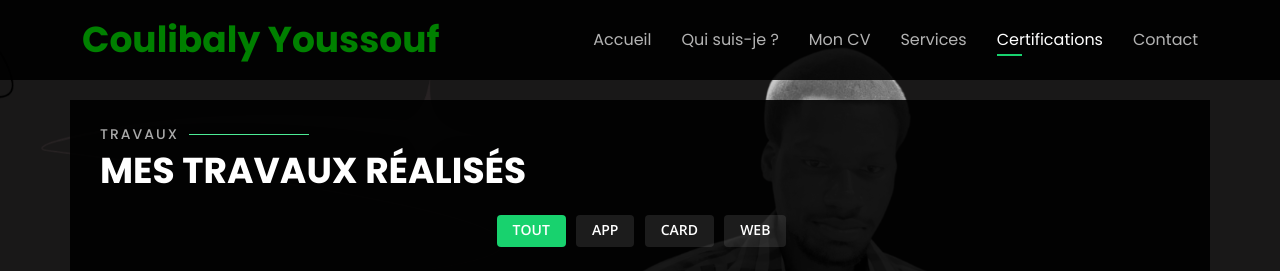
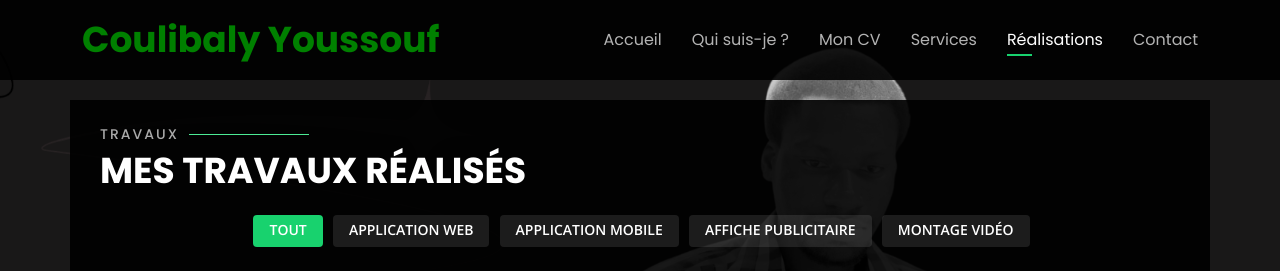
Before and after one commit to Coulibaly256/Portfolio-Youss, a PHP site: page / in a window 1280 px wide, after a click on "Réalisations". Shown: the top 271 px of the page. Run offline with PHP 8.4, Linux system fonts and the light colour scheme; data comes from the database, SQL or seed files in the repository; data that the repository does not hold is empty.

Commit message:
Change certi to realisation

```diff
--- a/index.php
+++ b/index.php
@@ -61,7 +61,7 @@ $data = mysqli_fetch_assoc($result);
           <li><a class="nav-link" href="#about">Qui suis-je ?</a></li>
           <li><a class="nav-link" href="#resume">Mon CV</a></li>
           <li><a class="nav-link" href="#services">Services</a></li>
-          <li><a class="nav-link" href="#portfolio">Certifications</a></li>
+          <li><a class="nav-link" href="#portfolio">Réalisations</a></li>
           <li><a class="nav-link" href="#contact">Contact</a></li>
         </ul>
         <i class="bi bi-list mobile-nav-toggle"></i>
@@ -525,9 +525,10 @@ Formation pointue, comprenant l’étude des réseaux informatiques, systèmes
         <div class="col-lg-12 d-flex justify-content-center">
           <ul id="portfolio-flters">
             <li data-filter="*" class="filter-active">Tout</li>
-            <li data-filter=".filter-app">App</li>
-            <li data-filter=".filter-card">Card</li>
-            <li data-filter=".filter-web">Web</li>
+            <li data-filter=".filter-app">Application web</li>
+            <li data-filter=".filter-card">Application mobile</li>
+            <li data-filter=".filter-web">Affiche publicitaire</li>
+            <li data-filter=".filter-web">Montage vidéo</li>
           </ul>
         </div>
       </div>
@@ -539,7 +540,7 @@ Formation pointue, comprenant l’étude des réseaux informatiques, systèmes
             <img src="assets/img/portfolio/portfolio-1.jpg" class="img-fluid" alt="">
             <div class="portfolio-info">
               <h4>App 1</h4>
-              <p>App</p>
+              <p>Application web</p>
               <div class="portfolio-links">
                 <a href="assets/img/portfolio/portfolio-1.jpg" data-gallery="portfolioGallery" class="portfolio-lightbox" title="App 1"><i class="bx bx-plus"></i></a>
                 <a href="portfolio-details.html" data-gallery="portfolioDetailsGallery" data-glightbox="type: external" class="portfolio-details-lightbox" title="Portfolio Details"><i class="bx bx-link"></i></a>
@@ -553,7 +554,7 @@ Formation pointue, comprenant l’étude des réseaux informatiques, systèmes
             <img src="assets/img/portfolio/portfolio-2.jpg" class="img-fluid" alt="">
             <div class="portfolio-info">
               <h4>Web 3</h4>
-              <p>Web</p>
+              <p>Application Mobile</p>
               <div class="portfolio-links">
                 <a href="assets/img/portfolio/portfolio-2.jpg" data-gallery="portfolioGallery" class="portfolio-lightbox" title="Web 3"><i class="bx bx-plus"></i></a>
                 <a href="portfolio-details.html" data-gallery="portfolioDetailsGallery" data-glightbox="type: external" class="portfolio-details-lightbox" title="Portfolio Details"><i class="bx bx-link"></i></a>
```
